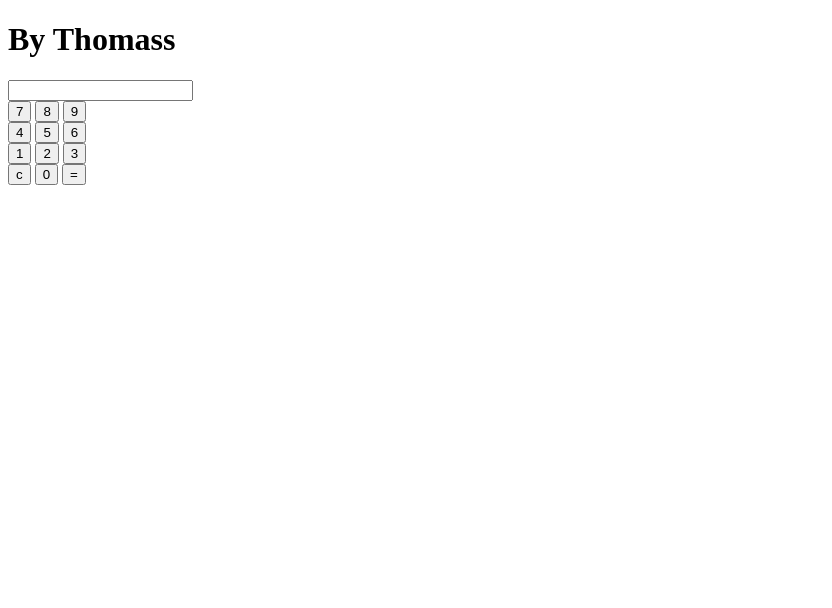
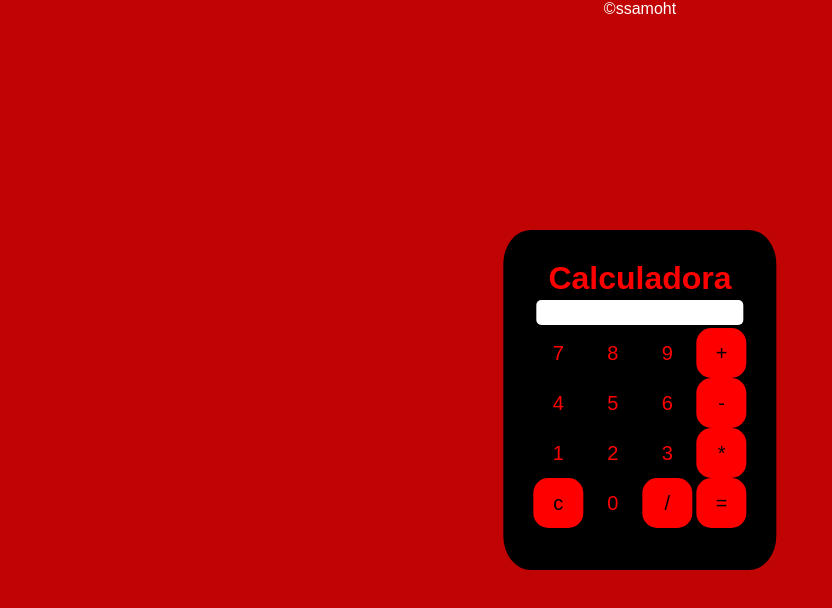
Before and after one commit to ThomasGSales/Calculadora-Basica-html-js, a plain HTML site: page index.html in a window 1280 px wide. Shown: the whole page, without its empty margins (0-832 px from the left). Drawn offline with Linux system fonts and the light colour scheme.

Commit message:
Aplicação de script e css

```diff
--- a/index.html
+++ b/index.html
@@ -4,36 +4,45 @@
     <meta charset="UTF-8">
     <meta http-equiv="X-UA-Compatible" content="IE=edge">
     <meta name="viewport" content="width=device-width, initial-scale=1.0">
+    <link rel="stylesheet" href="style.css">
     <title>Calculadora de Thomass</title>
 </head>
 <body>
-    <h1>By Thomass</h1>
+
+    <span>&copy;ssamoht</span>
     <div class="calculadora">
-        <div class="inpute">
-            <input type="text" id="displayid">
+        <h1>Calculadora</h1>
+        <div>
+            <p id="displayid"></p>
         </div>
         <div class="teclado">
             <div>
-                <input type="button" value="7" onclick="funcao()">
-                <input type="button" value="8" onclick="funcao()">
-                <input type="button" value="9" onclick="funcao()">
+                <input type="button" class="botao" value="7" onclick="funcao('7')">
+                <input type="button" class="botao" value="8" onclick="funcao('8')">
+                <input type="button" class="botao" value="9" onclick="funcao('9')">
+                <input type="button" class="botao2" value="+"onclick="funcao('+')">
             </div>
             <div>
-                <input type="button" value="4" onclick="funcao()">
-                <input type="button" value="5" onclick="funcao()">
-                <input type="button" value="6" onclick="funcao()">
+                <input type="button" class="botao" value="4" onclick="funcao('4')">
+                <input type="button" class="botao" value="5" onclick="funcao('5')">
+                <input type="button" class="botao" value="6" onclick="funcao('6')">
+                <input type="button" class="botao2" value="-" onclick="funcao('-')">
             </div>
             <div>
-                <input type="button" value="1" onclick="funcao()">
-                <input type="button" value="2" onclick="funcao()">
-                <input type="button" value="3" onclick="funcao()">
+                <input type="button" class="botao" value="1" onclick="funcao('1')">
+                <input type="button" class="botao" value="2" onclick="funcao('2')">
+                <input type="button" class="botao" value="3" onclick="funcao('3')">
+                <input type="button" class="botao2" value="*" onclick="funcao('*')">
             </div>
             <div>
-                <input type="button" value="c" onclick="funcao()">
-                <input type="button" value="0" onclick="funcao()">
-                <input type="button" value="=" onclick="funcao()">
+                <input type="button" class="botao2" value="c" id="clearid" >
+                <input type="button" class="botao" class="botao" value="0" onclick="funcao('0')">
+                <input type="button" class="botao2" value="/" onclick="funcao('/')">
+                <input type="button" class="botao2" id="igualid" value="=">
             </div>
         </div>
     </div>
+
 </body>
+<script src="/main.js"></script>
 </html>
--- /dev/null
+++ b/main.js
@@ -0,0 +1,23 @@
+// funcao para printar no display os valores dos botoes
+function funcao(valor){
+    document.getElementById('displayid').innerText += valor
+}
+
+
+// funcao para apagar todo o conteudo do display
+document.getElementById("clearid").onclick = function(){
+    document.getElementById("displayid").innerHTML = ""
+}
+
+
+// funcao para execultar as operações
+document.getElementById("igualid").onclick = function(){
+    let resultado = document.getElementById("displayid").innerHTML
+
+    if(resultado){
+        document.getElementById("displayid").innerHTML = eval(resultado)
+    }
+    else {
+        document.getElementById("displayid").innerHTML = "erro"
+    }
+}
--- /dev/null
+++ b/style.css
@@ -0,0 +1,64 @@
+* {
+    padding: 0;
+    margin: 0;
+    box-sizing: border-box;
+}
+
+body {
+
+    background: rgb(192, 3, 3);
+    height: 100vh;
+    text-align: center;
+    color: white;
+    font-family: Arial, Helvetica, sans-serif;
+}
+
+.calculadora {
+    position: absolute;
+    background-color: black;
+    padding: 30px;
+    height: 340px;
+    top: 50%;
+    left: 50%;
+    transform: translate(-50%, -50%);
+    border-radius: 10%;
+    color: red;
+}
+
+.botao {
+    width: 50px;
+    height: 50px;
+    font-size: 20px;
+    cursor: pointer;
+    border: none;
+    color: red;
+    background-color: black;
+    border-radius: 15px;
+}
+
+.botao:hover {
+    background-color: rgb(247, 247, 247);
+}
+.botao2 {
+    width: 50px;
+    height: 50px;
+    font-size: 20px;
+    cursor: pointer;
+    border: none;
+    background-color: red;
+    color: black;
+    border-radius: 15px;
+}
+.botao2:hover {
+    background-color: rgb(255, 255, 255);
+}
+
+#displayid {
+    background-color: white;
+    height: 25px;
+    color: red;
+    font-size: 20px;
+    text-align: end;
+    margin: 3px;
+    border-radius: 5px;
+}
```
